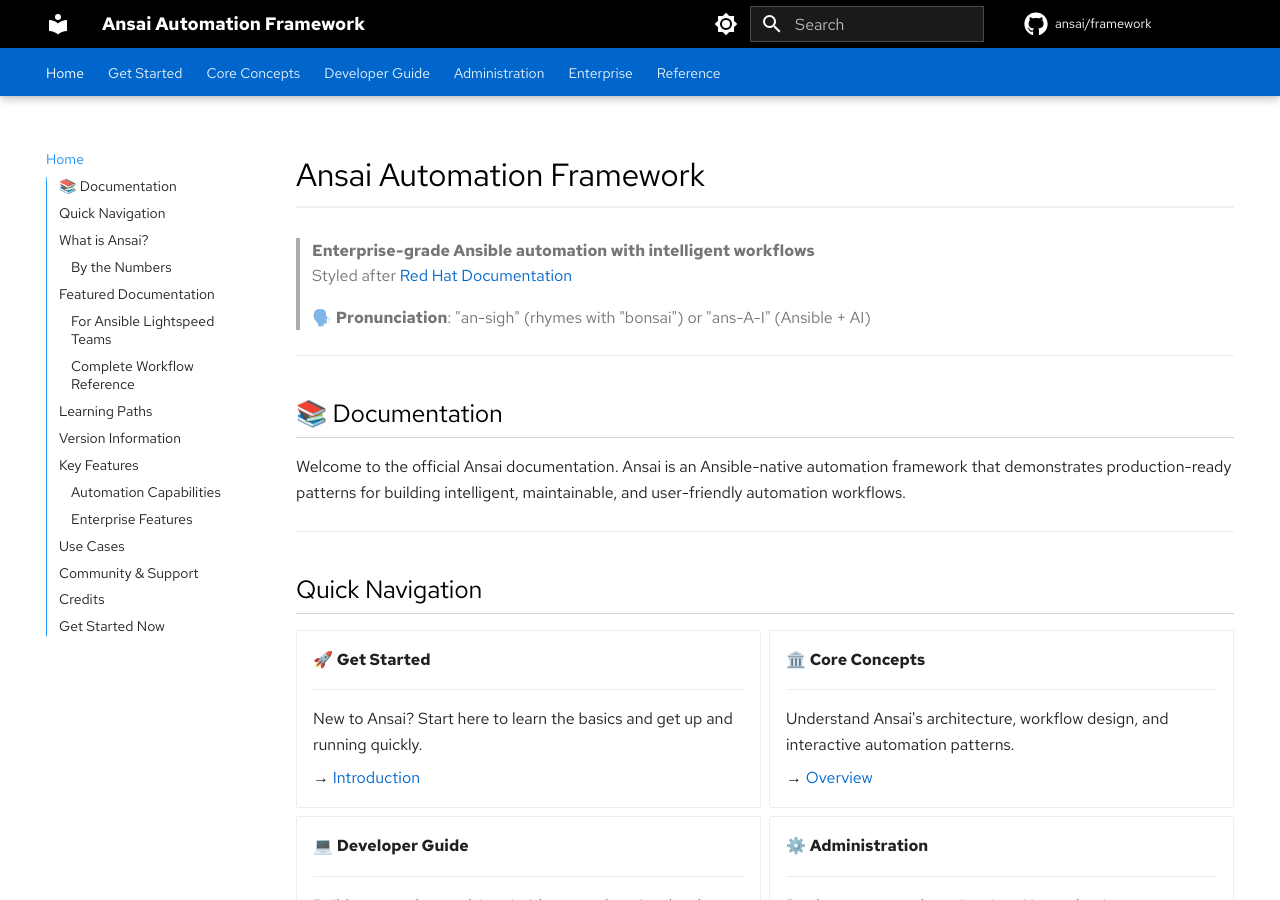
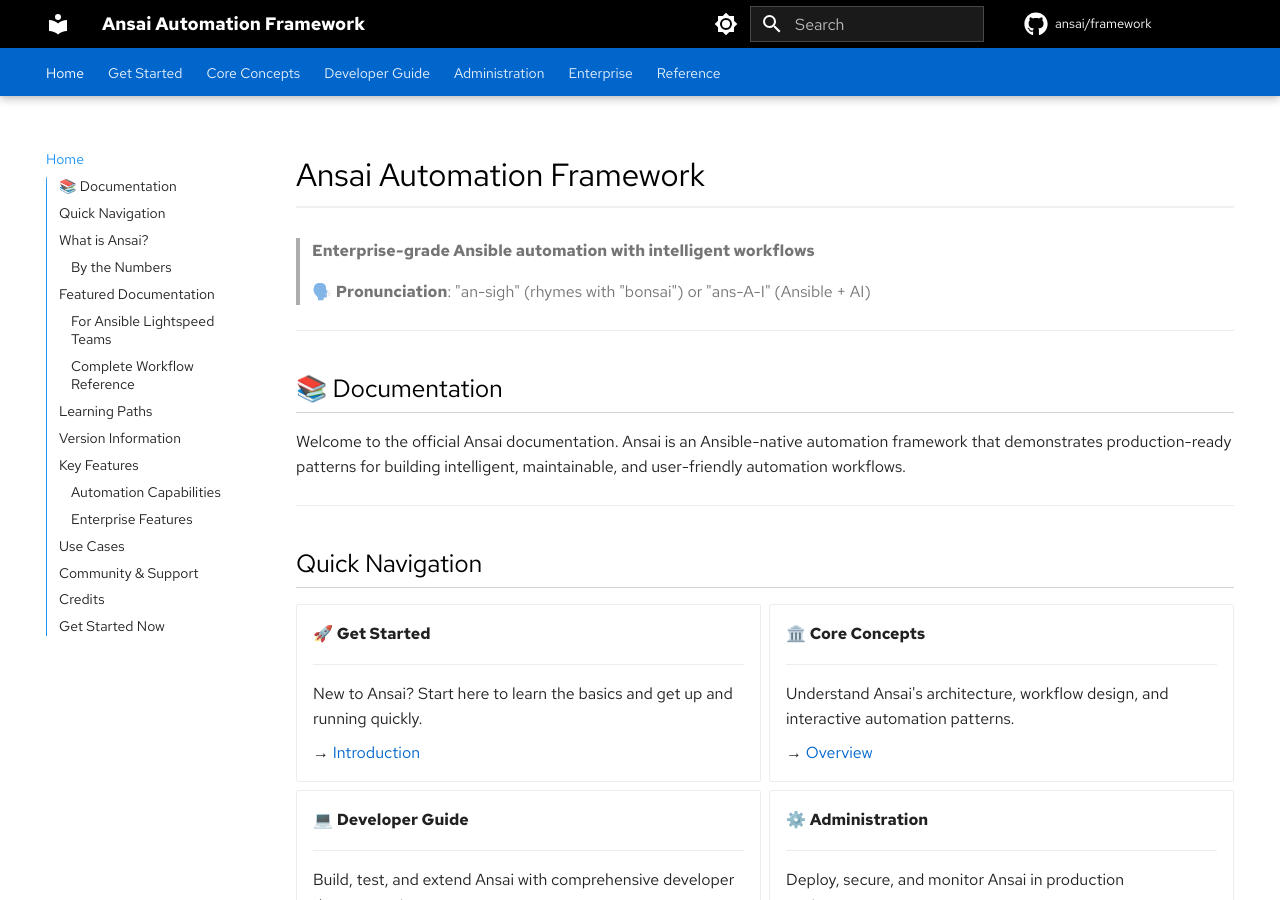
Before and after one commit to thebyrdman-git/ansai-landing, an MkDocs documentation site: the page built from docs/index.md, in a window 1280 px wide and 900 px high. Built offline with MkDocs 1.6.1 and Material for MkDocs 9.7.7, drawn with Linux system fonts in a browser that asks for light colours; emoji names are drawn with the system emoji font; some web fonts are replaced; comment, search, counter and statistics services are not loaded; the version menu is left out.

Commit message:
Remove Red Hat attribution from docs homepage

```diff
--- a/docs/index.md
+++ b/docs/index.md
@@ -1,7 +1,6 @@
 # Ansai Automation Framework
 
 > **Enterprise-grade Ansible automation with intelligent workflows**
-> Styled after [Red Hat Documentation](https://docs.redhat.com/en/)
 >
 > 🗣️ **Pronunciation**: "an-sigh" (rhymes with "bonsai") or "ans-A-I" (Ansible + AI)
 
```
